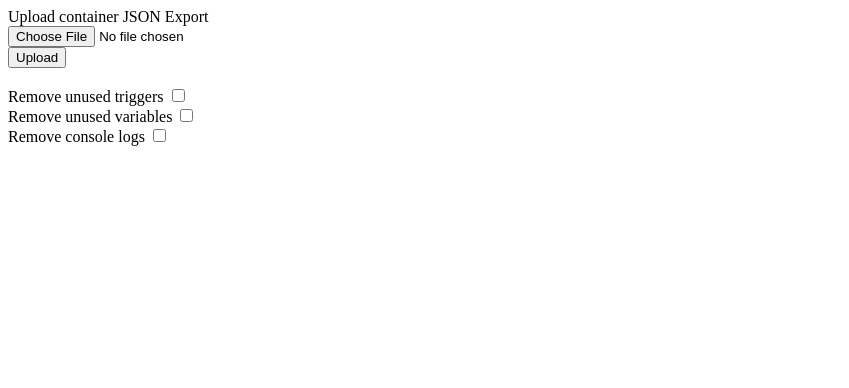
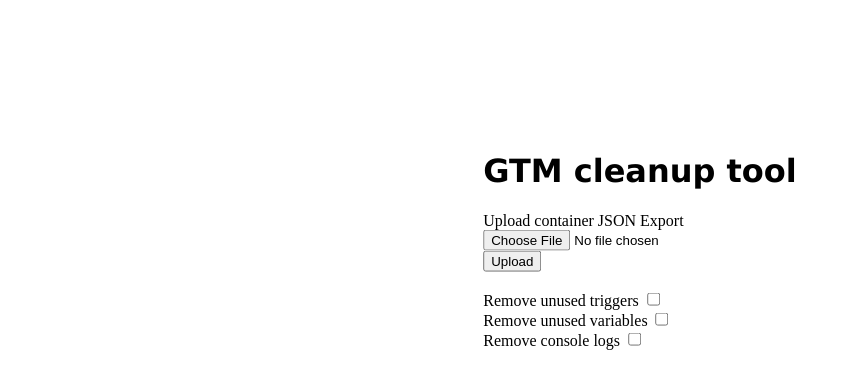
Before and after one commit to nous3k/gtm-cleaner, a plain HTML site: page index.html in a window 1280 px wide. Shown: the whole page, without its empty margins (0-849 px from the left). Drawn offline with Linux system fonts and the light colour scheme.

Commit message:
small visual fixes

```diff
--- a/index.html
+++ b/index.html
@@ -8,6 +8,7 @@
 <body>
 
     <form id="upload">
+        <h1>GTM cleanup tool</h1>
         <label for="file">Upload container JSON Export</label><br/>
         <input type="file" id="file" accept=".json"><br/>
 
--- a/script.js
+++ b/script.js
@@ -29,7 +29,7 @@ function validateFile(file) {
     }
 
     else if (!checkJSON(file)) {
-        pushError('ERROR: The uploaded file is not a valid JSON.')
+        pushError('ERROR: The uploaded file is not a valid JSON.');
     }
 
     else {
@@ -62,7 +62,6 @@ function parseFile(event) {
     json = removeConsoleLogsFromTags(json);
     window.updated = json;
     linkToUpdatedJson(json);
-    console.log('updated==>', json);
 }
 
 // Takes a JSON obj as a parameter and returns an array of unused trigger IDs
@@ -127,7 +126,6 @@ function getUsedVariablesInTags(obj) {
     let usedVariablesInTags = allParameterValues.flatMap(item => item.match(/\{\{(.+?)\}\}/g)).filter(item => item);
     let completeListOfUsedVariables = [].concat.apply(usedVariablesInTags, allListUsedVariables).map(item => cleanVariableName(item));
 
-    console.log(`used variables: ${completeListOfUsedVariables}`)
     return completeListOfUsedVariables;
 }
 
@@ -135,7 +133,6 @@ function getUsedVariablesInTags(obj) {
 function removeUnusedVariables(obj) {
     let currentVariables = obj.containerVersion.variable;
     let allUsedVariables = removeDuplicates(getUsedVariablesInTags(obj).concat(getUsedVariablesInVariables(obj)));
-    console.log(allUsedVariables);
     currentVariables = currentVariables.filter(item => allUsedVariables.includes(item.name));
     return obj;
 }
@@ -160,7 +157,6 @@ function removeConsoleLogsFromVariables(obj) {
     let updatedVariables = findConsoleLogsInVariables(obj);
 
     currentVariables.forEach((item, index, array) => {
-        console.log(findConsoleLogsInVariables(obj))
         if (findConsoleLogsInVariables(obj).includes(item)) {
             array.splice(index, 1);
         }
--- a/style.css
+++ b/style.css
@@ -1,12 +1,21 @@
 body{
-    max-width: 640px;
+    padding: 0;
+    margin: 0;
 }
 
 #upload{
-    width: 50%;
+    position: absolute;
+    left: 50%;
+    top: 30%;
+    transform: translate(-50%, -50%);
 }
 
 .error-message{
     display:none;
     color: red;
 }
+
+h1{
+    font-size: 32px;
+    font-family: Verdana, Geneva, Tahoma, sans-serif;
+}
```
